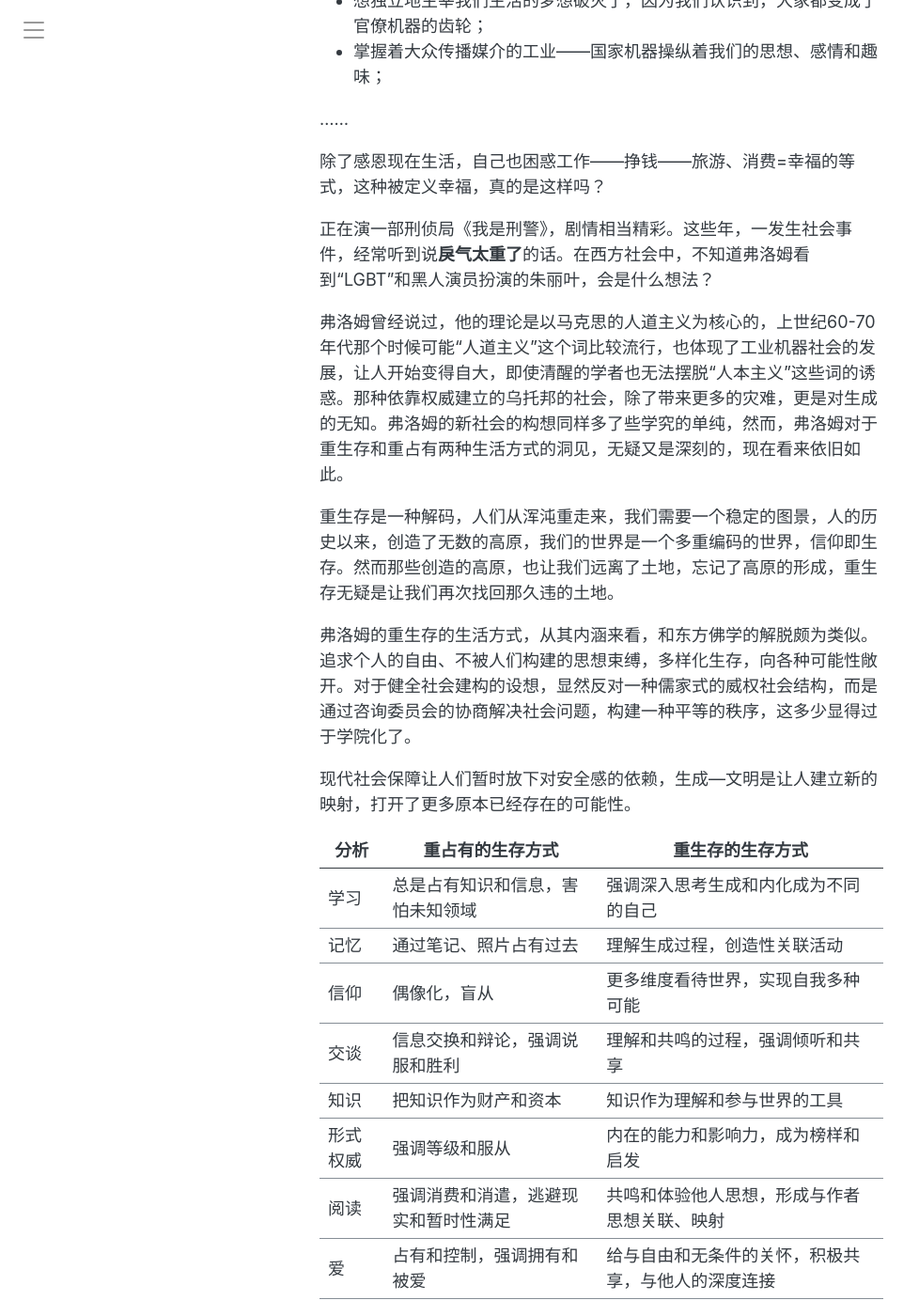
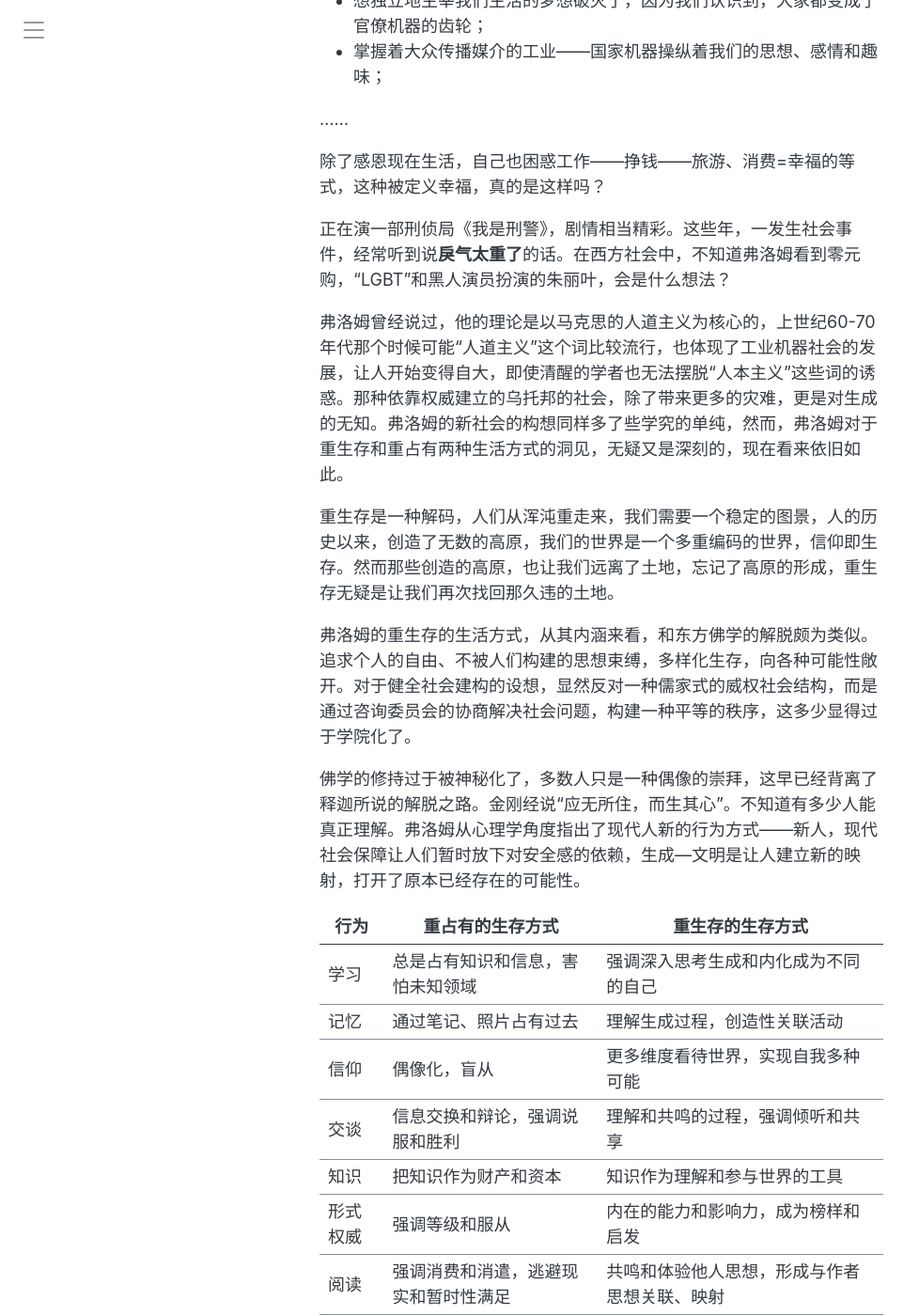
Before and after one commit to symphonyh/symphonyh.github.io, a Jekyll site: the page built from _posts/2024-12-12-shengcun.md, in a window 1280 px wide and 1400 px high, scrolled down 441 px. Shown: the whole window at 94% size, without its empty margins (0-978 px from the left). Built offline with Jekyll 4.4.1, drawn with Linux system fonts in a browser that asks for light colours; comment, search, counter and statistics services are not loaded.

Commit message:
Update 2024-12-12-shengcun.md

```diff
--- a/_posts/2024-12-12-shengcun.md
+++ b/_posts/2024-12-12-shengcun.md
@@ -16,7 +16,7 @@ comments: true
 
 除了感恩现在生活，自己也困惑工作——挣钱——旅游、消费=幸福的等式，这种被定义幸福，真的是这样吗？
 
-正在演一部刑侦局《我是刑警》，剧情相当精彩。这些年，一发生社会事件，经常听到说**戾气太重了**的话。在西方社会中，不知道弗洛姆看到“LGBT”和黑人演员扮演的朱丽叶，会是什么想法？
+正在演一部刑侦局《我是刑警》，剧情相当精彩。这些年，一发生社会事件，经常听到说**戾气太重了**的话。在西方社会中，不知道弗洛姆看到零元购，“LGBT”和黑人演员扮演的朱丽叶，会是什么想法？
 
 弗洛姆曾经说过，他的理论是以马克思的人道主义为核心的，上世纪60-70年代那个时候可能“人道主义”这个词比较流行，也体现了工业机器社会的发展，让人开始变得自大，即使清醒的学者也无法摆脱“人本主义”这些词的诱惑。那种依靠权威建立的乌托邦的社会，除了带来更多的灾难，更是对生成的无知。弗洛姆的新社会的构想同样多了些学究的单纯，然而，弗洛姆对于重生存和重占有两种生活方式的洞见，无疑又是深刻的，现在看来依旧如此。
 
@@ -24,10 +24,10 @@ comments: true
 
 弗洛姆的重生存的生活方式，从其内涵来看，和东方佛学的解脱颇为类似。追求个人的自由、不被人们构建的思想束缚，多样化生存，向各种可能性敞开。对于健全社会建构的设想，显然反对一种儒家式的威权社会结构，而是通过咨询委员会的协商解决社会问题，构建一种平等的秩序，这多少显得过于学院化了。
 
-现代社会保障让人们暂时放下对安全感的依赖，生成—文明是让人建立新的映射，打开了更多原本已经存在的可能性。
+佛学的修持过于被神秘化了，多数人只是一种偶像的崇拜，这早已经背离了释迦所说的解脱之路。金刚经说“应无所住，而生其心”。不知道有多少人能真正理解。弗洛姆从心理学角度指出了现代人新的行为方式——新人，现代社会保障让人们暂时放下对安全感的依赖，生成—文明是让人建立新的映射，打开了原本已经存在的可能性。
 
 
-|    分析       | 重占有的生存方式                                                         | 重生存的生存方式                                                         |
+|    行为       | 重占有的生存方式                                                         | 重生存的生存方式                                                         |
 |--------------|------------------------------------------------------------------------|------------------------------------------------------------------------|
 | 学习         | 总是占有知识和信息，害怕未知领域 | 强调深入思考生成和内化成为不同的自己 |
 | 记忆         | 通过笔记、照片占有过去 | 理解生成过程，创造性关联活动 |
```
